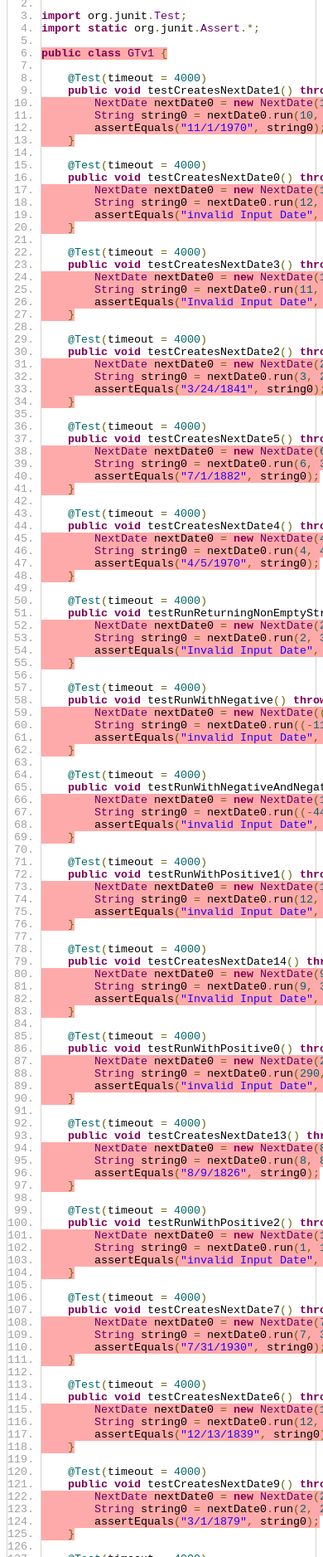
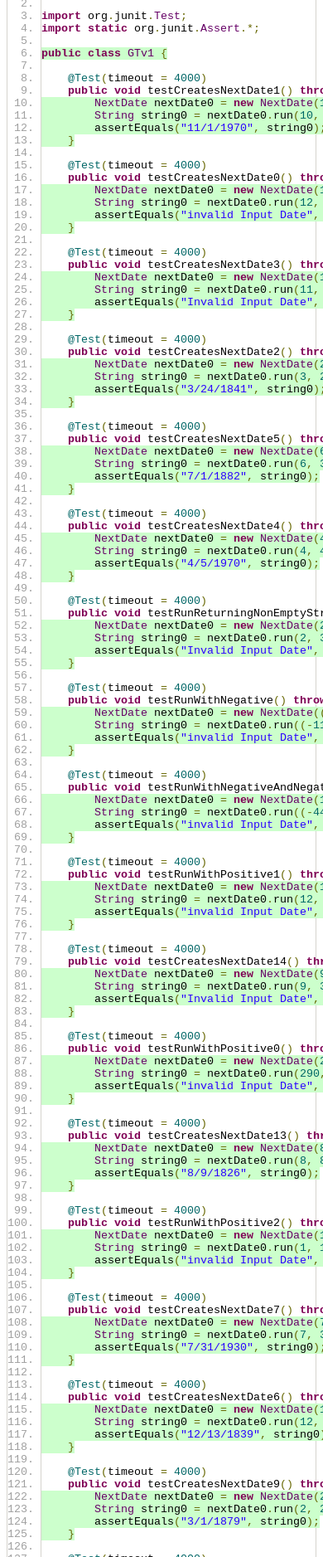
Before and after one commit to askarneu/SWTL5T1, a plain HTML site: page htmlReport/ee.ut.cs.swt.nextdate/GTv1.java.html in a window 390 px wide. Shown: the part 123-2000 px from the top of the page at 83% size. Drawn offline with Linux system fonts and the light colour scheme.

Commit message:
T2 completed

```diff
--- a/htmlReport/ee.ut.cs.swt.nextdate/GTv1.java.html
+++ b/htmlReport/ee.ut.cs.swt.nextdate/GTv1.java.html
@@ -1,156 +1,156 @@
-<?xml version="1.0" encoding="UTF-8"?><!DOCTYPE html PUBLIC "-//W3C//DTD XHTML 1.0 Strict//EN" "http://www.w3.org/TR/xhtml1/DTD/xhtml1-strict.dtd"><html xmlns="http://www.w3.org/1999/xhtml" lang="et"><head><meta http-equiv="Content-Type" content="text/html;charset=UTF-8"/><link rel="stylesheet" href="../jacoco-resources/report.css" type="text/css"/><link rel="shortcut icon" href="../jacoco-resources/report.gif" type="image/gif"/><title>GTv1.java</title><link rel="stylesheet" href="../jacoco-resources/prettify.css" type="text/css"/><script type="text/javascript" src="../jacoco-resources/prettify.js"></script></head><body onload="window['PR_TAB_WIDTH']=4;prettyPrint()"><div class="breadcrumb" id="breadcrumb"><span class="info"><a href="../jacoco-sessions.html" class="el_session">Sessions</a></span><a href="../index.html" class="el_report">MTv1 Coverage Results</a> &gt; <a href="index.source.html" class="el_package">ee.ut.cs.swt.nextdate</a> &gt; <span class="el_source">GTv1.java</span></div><h1>GTv1.java</h1><pre class="source lang-java linenums">package ee.ut.cs.swt.nextdate;
+<?xml version="1.0" encoding="UTF-8"?><!DOCTYPE html PUBLIC "-//W3C//DTD XHTML 1.0 Strict//EN" "http://www.w3.org/TR/xhtml1/DTD/xhtml1-strict.dtd"><html xmlns="http://www.w3.org/1999/xhtml" lang="et"><head><meta http-equiv="Content-Type" content="text/html;charset=UTF-8"/><link rel="stylesheet" href="../jacoco-resources/report.css" type="text/css"/><link rel="shortcut icon" href="../jacoco-resources/report.gif" type="image/gif"/><title>GTv1.java</title><link rel="stylesheet" href="../jacoco-resources/prettify.css" type="text/css"/><script type="text/javascript" src="../jacoco-resources/prettify.js"></script></head><body onload="window['PR_TAB_WIDTH']=4;prettyPrint()"><div class="breadcrumb" id="breadcrumb"><span class="info"><a href="../jacoco-sessions.html" class="el_session">Sessions</a></span><a href="../index.html" class="el_report">GTv1 Coverage Results</a> &gt; <a href="index.source.html" class="el_package">ee.ut.cs.swt.nextdate</a> &gt; <span class="el_source">GTv1.java</span></div><h1>GTv1.java</h1><pre class="source lang-java linenums">package ee.ut.cs.swt.nextdate;
 
 import org.junit.Test;
 import static org.junit.Assert.*;
 
-<span class="nc" id="L6">public class GTv1 {</span>
+<span class="fc" id="L6">public class GTv1 {</span>
 
 	@Test(timeout = 4000)
 	public void testCreatesNextDate1() throws Throwable {
-<span class="nc" id="L10">	    NextDate nextDate0 = new NextDate(10, 10, 10);</span>
-<span class="nc" id="L11">	    String string0 = nextDate0.run(10, 31, 1970);</span>
-<span class="nc" id="L12">	    assertEquals(&quot;11/1/1970&quot;, string0);</span>
-<span class="nc" id="L13">	}</span>
+<span class="fc" id="L10">	    NextDate nextDate0 = new NextDate(10, 10, 10);</span>
+<span class="fc" id="L11">	    String string0 = nextDate0.run(10, 31, 1970);</span>
+<span class="fc" id="L12">	    assertEquals(&quot;11/1/1970&quot;, string0);</span>
+<span class="fc" id="L13">	}</span>
 
 	@Test(timeout = 4000)
 	public void testCreatesNextDate0() throws Throwable {
-<span class="nc" id="L17">	    NextDate nextDate0 = new NextDate(12, 12, 12);</span>
-<span class="nc" id="L18">	    String string0 = nextDate0.run(12, 1839, 1839);</span>
-<span class="nc" id="L19">	    assertEquals(&quot;invalid Input Date&quot;, string0);</span>
-<span class="nc" id="L20">	}</span>
+<span class="fc" id="L17">	    NextDate nextDate0 = new NextDate(12, 12, 12);</span>
+<span class="fc" id="L18">	    String string0 = nextDate0.run(12, 1839, 1839);</span>
+<span class="fc" id="L19">	    assertEquals(&quot;invalid Input Date&quot;, string0);</span>
+<span class="fc" id="L20">	}</span>
 
 	@Test(timeout = 4000)
 	public void testCreatesNextDate3() throws Throwable {
-<span class="nc" id="L24">	    NextDate nextDate0 = new NextDate(11, 11, 11);</span>
-<span class="nc" id="L25">	    String string0 = nextDate0.run(11, 31, 1880);</span>
-<span class="nc" id="L26">	    assertEquals(&quot;Invalid Input Date&quot;, string0);</span>
-<span class="nc" id="L27">	}</span>
+<span class="fc" id="L24">	    NextDate nextDate0 = new NextDate(11, 11, 11);</span>
+<span class="fc" id="L25">	    String string0 = nextDate0.run(11, 31, 1880);</span>
+<span class="fc" id="L26">	    assertEquals(&quot;Invalid Input Date&quot;, string0);</span>
+<span class="fc" id="L27">	}</span>
 
 	@Test(timeout = 4000)
 	public void testCreatesNextDate2() throws Throwable {
-<span class="nc" id="L31">	    NextDate nextDate0 = new NextDate(23, 23, 23);</span>
-<span class="nc" id="L32">	    String string0 = nextDate0.run(3, 23, 1841);</span>
-<span class="nc" id="L33">	    assertEquals(&quot;3/24/1841&quot;, string0);</span>
-<span class="nc" id="L34">	}</span>
+<span class="fc" id="L31">	    NextDate nextDate0 = new NextDate(23, 23, 23);</span>
+<span class="fc" id="L32">	    String string0 = nextDate0.run(3, 23, 1841);</span>
+<span class="fc" id="L33">	    assertEquals(&quot;3/24/1841&quot;, string0);</span>
+<span class="fc" id="L34">	}</span>
 
 	@Test(timeout = 4000)
 	public void testCreatesNextDate5() throws Throwable {
-<span class="nc" id="L38">	    NextDate nextDate0 = new NextDate(6, 6, 6);</span>
-<span class="nc" id="L39">	    String string0 = nextDate0.run(6, 30, 1882);</span>
-<span class="nc" id="L40">	    assertEquals(&quot;7/1/1882&quot;, string0);</span>
-<span class="nc" id="L41">	}</span>
+<span class="fc" id="L38">	    NextDate nextDate0 = new NextDate(6, 6, 6);</span>
+<span class="fc" id="L39">	    String string0 = nextDate0.run(6, 30, 1882);</span>
+<span class="fc" id="L40">	    assertEquals(&quot;7/1/1882&quot;, string0);</span>
+<span class="fc" id="L41">	}</span>
 
 	@Test(timeout = 4000)
 	public void testCreatesNextDate4() throws Throwable {
-<span class="nc" id="L45">	    NextDate nextDate0 = new NextDate(4, 4, 4);</span>
-<span class="nc" id="L46">	    String string0 = nextDate0.run(4, 4, 1970);</span>
-<span class="nc" id="L47">	    assertEquals(&quot;4/5/1970&quot;, string0);</span>
-<span class="nc" id="L48">	}</span>
+<span class="fc" id="L45">	    NextDate nextDate0 = new NextDate(4, 4, 4);</span>
+<span class="fc" id="L46">	    String string0 = nextDate0.run(4, 4, 1970);</span>
+<span class="fc" id="L47">	    assertEquals(&quot;4/5/1970&quot;, string0);</span>
+<span class="fc" id="L48">	}</span>
 
 	@Test(timeout = 4000)
 	public void testRunReturningNonEmptyString() throws Throwable {
-<span class="nc" id="L52">	    NextDate nextDate0 = new NextDate(2, 2, 2);</span>
-<span class="nc" id="L53">	    String string0 = nextDate0.run(2, 31, 1901);</span>
-<span class="nc" id="L54">	    assertEquals(&quot;Invalid Input Date&quot;, string0);</span>
-<span class="nc" id="L55">	}</span>
+<span class="fc" id="L52">	    NextDate nextDate0 = new NextDate(2, 2, 2);</span>
+<span class="fc" id="L53">	    String string0 = nextDate0.run(2, 31, 1901);</span>
+<span class="fc" id="L54">	    assertEquals(&quot;Invalid Input Date&quot;, string0);</span>
+<span class="fc" id="L55">	}</span>
 
 	@Test(timeout = 4000)
 	public void testRunWithNegative() throws Throwable {
-<span class="nc" id="L59">	    NextDate nextDate0 = new NextDate((-112), (-112), (-112));</span>
-<span class="nc" id="L60">	    String string0 = nextDate0.run((-112), (-112), (-112));</span>
-<span class="nc" id="L61">	    assertEquals(&quot;invalid Input Date&quot;, string0);</span>
-<span class="nc" id="L62">	}</span>
+<span class="fc" id="L59">	    NextDate nextDate0 = new NextDate((-112), (-112), (-112));</span>
+<span class="fc" id="L60">	    String string0 = nextDate0.run((-112), (-112), (-112));</span>
+<span class="fc" id="L61">	    assertEquals(&quot;invalid Input Date&quot;, string0);</span>
+<span class="fc" id="L62">	}</span>
 
 	@Test(timeout = 4000)
 	public void testRunWithNegativeAndNegative() throws Throwable {
-<span class="nc" id="L66">	    NextDate nextDate0 = new NextDate(12, 12, 12);</span>
-<span class="nc" id="L67">	    String string0 = nextDate0.run((-441), 12, (-441));</span>
-<span class="nc" id="L68">	    assertEquals(&quot;invalid Input Date&quot;, string0);</span>
-<span class="nc" id="L69">	}</span>
+<span class="fc" id="L66">	    NextDate nextDate0 = new NextDate(12, 12, 12);</span>
+<span class="fc" id="L67">	    String string0 = nextDate0.run((-441), 12, (-441));</span>
+<span class="fc" id="L68">	    assertEquals(&quot;invalid Input Date&quot;, string0);</span>
+<span class="fc" id="L69">	}</span>
 
 	@Test(timeout = 4000)
 	public void testRunWithPositive1() throws Throwable {
-<span class="nc" id="L73">	    NextDate nextDate0 = new NextDate(12, 12, 12);</span>
-<span class="nc" id="L74">	    String string0 = nextDate0.run(12, 12, 12);</span>
-<span class="nc" id="L75">	    assertEquals(&quot;invalid Input Date&quot;, string0);</span>
-<span class="nc" id="L76">	}</span>
+<span class="fc" id="L73">	    NextDate nextDate0 = new NextDate(12, 12, 12);</span>
+<span class="fc" id="L74">	    String string0 = nextDate0.run(12, 12, 12);</span>
+<span class="fc" id="L75">	    assertEquals(&quot;invalid Input Date&quot;, string0);</span>
+<span class="fc" id="L76">	}</span>
 
 	@Test(timeout = 4000)
 	public void testCreatesNextDate14() throws Throwable {
-<span class="nc" id="L80">	    NextDate nextDate0 = new NextDate(9, 9, 9);</span>
-<span class="nc" id="L81">	    String string0 = nextDate0.run(9, 31, 1915);</span>
-<span class="nc" id="L82">	    assertEquals(&quot;Invalid Input Date&quot;, string0);</span>
-<span class="nc" id="L83">	}</span>
+<span class="fc" id="L80">	    NextDate nextDate0 = new NextDate(9, 9, 9);</span>
+<span class="fc" id="L81">	    String string0 = nextDate0.run(9, 31, 1915);</span>
+<span class="fc" id="L82">	    assertEquals(&quot;Invalid Input Date&quot;, string0);</span>
+<span class="fc" id="L83">	}</span>
 
 	@Test(timeout = 4000)
 	public void testRunWithPositive0() throws Throwable {
-<span class="nc" id="L87">	    NextDate nextDate0 = new NextDate(290, 290, 290);</span>
-<span class="nc" id="L88">	    String string0 = nextDate0.run(290, 290, 290);</span>
-<span class="nc" id="L89">	    assertEquals(&quot;invalid Input Date&quot;, string0);</span>
-<span class="nc" id="L90">	}</span>
+<span class="fc" id="L87">	    NextDate nextDate0 = new NextDate(290, 290, 290);</span>
+<span class="fc" id="L88">	    String string0 = nextDate0.run(290, 290, 290);</span>
+<span class="fc" id="L89">	    assertEquals(&quot;invalid Input Date&quot;, string0);</span>
+<span class="fc" id="L90">	}</span>
 
 	@Test(timeout = 4000)
 	public void testCreatesNextDate13() throws Throwable {
-<span class="nc" id="L94">	    NextDate nextDate0 = new NextDate(8, 8, 8);</span>
-<span class="nc" id="L95">	    String string0 = nextDate0.run(8, 8, 1826);</span>
-<span class="nc" id="L96">	    assertEquals(&quot;8/9/1826&quot;, string0);</span>
-<span class="nc" id="L97">	}</span>
+<span class="fc" id="L94">	    NextDate nextDate0 = new NextDate(8, 8, 8);</span>
+<span class="fc" id="L95">	    String string0 = nextDate0.run(8, 8, 1826);</span>
+<span class="fc" id="L96">	    assertEquals(&quot;8/9/1826&quot;, string0);</span>
+<span class="fc" id="L97">	}</span>
 
 	@Test(timeout = 4000)
 	public void testRunWithPositive2() throws Throwable {
-<span class="nc" id="L101">	    NextDate nextDate0 = new NextDate(1, 1, 1);</span>
-<span class="nc" id="L102">	    String string0 = nextDate0.run(1, 1, 2022);</span>
-<span class="nc" id="L103">	    assertEquals(&quot;invalid Input Date&quot;, string0);</span>
-<span class="nc" id="L104">	}</span>
+<span class="fc" id="L101">	    NextDate nextDate0 = new NextDate(1, 1, 1);</span>
+<span class="fc" id="L102">	    String string0 = nextDate0.run(1, 1, 2022);</span>
+<span class="fc" id="L103">	    assertEquals(&quot;invalid Input Date&quot;, string0);</span>
+<span class="fc" id="L104">	}</span>
 
 	@Test(timeout = 4000)
 	public void testCreatesNextDate7() throws Throwable {
-<span class="nc" id="L108">	    NextDate nextDate0 = new NextDate(7, 7, 7);</span>
-<span class="nc" id="L109">	    String string0 = nextDate0.run(7, 31, 1930);</span>
-<span class="nc" id="L110">	    assertEquals(&quot;7/31/1930&quot;, string0);</span>
-<span class="nc" id="L111">	}</span>
+<span class="fc" id="L108">	    NextDate nextDate0 = new NextDate(7, 7, 7);</span>
+<span class="fc" id="L109">	    String string0 = nextDate0.run(7, 31, 1930);</span>
+<span class="fc" id="L110">	    assertEquals(&quot;7/31/1930&quot;, string0);</span>
+<span class="fc" id="L111">	}</span>
 
 	@Test(timeout = 4000)
 	public void testCreatesNextDate6() throws Throwable {
-<span class="nc" id="L115">	    NextDate nextDate0 = new NextDate(12, 12, 12);</span>
-<span class="nc" id="L116">	    String string0 = nextDate0.run(12, 12, 1839);</span>
-<span class="nc" id="L117">	    assertEquals(&quot;12/13/1839&quot;, string0);</span>
-<span class="nc" id="L118">	}</span>
+<span class="fc" id="L115">	    NextDate nextDate0 = new NextDate(12, 12, 12);</span>
+<span class="fc" id="L116">	    String string0 = nextDate0.run(12, 12, 1839);</span>
+<span class="fc" id="L117">	    assertEquals(&quot;12/13/1839&quot;, string0);</span>
+<span class="fc" id="L118">	}</span>
 
 	@Test(timeout = 4000)
 	public void testCreatesNextDate9() throws Throwable {
-<span class="nc" id="L122">	    NextDate nextDate0 = new NextDate(2, 2, 2);</span>
-<span class="nc" id="L123">	    String string0 = nextDate0.run(2, 28, 1879);</span>
-<span class="nc" id="L124">	    assertEquals(&quot;3/1/1879&quot;, string0);</span>
-<span class="nc" id="L125">	}</span>
+<span class="fc" id="L122">	    NextDate nextDate0 = new NextDate(2, 2, 2);</span>
+<span class="fc" id="L123">	    String string0 = nextDate0.run(2, 28, 1879);</span>
+<span class="fc" id="L124">	    assertEquals(&quot;3/1/1879&quot;, string0);</span>
+<span class="fc" id="L125">	}</span>
 
 	@Test(timeout = 4000)
 	public void testCreatesNextDate8() throws Throwable {
-<span class="nc" id="L129">	    NextDate nextDate0 = new NextDate(2, 2, 2);</span>
-<span class="nc" id="L130">	    String string0 = nextDate0.run(2, 2, 1819);</span>
-<span class="nc" id="L131">	    assertEquals(&quot;2/3/1819&quot;, string0);</span>
-<span class="nc" id="L132">	}</span>
+<span class="fc" id="L129">	    NextDate nextDate0 = new NextDate(2, 2, 2);</span>
+<span class="fc" id="L130">	    String string0 = nextDate0.run(2, 2, 1819);</span>
+<span class="fc" id="L131">	    assertEquals(&quot;2/3/1819&quot;, string0);</span>
+<span class="fc" id="L132">	}</span>
 
 	@Test(timeout = 4000)
 	public void testCreatesNextDate10() throws Throwable {
-<span class="nc" id="L136">	    NextDate nextDate0 = new NextDate(2, 2, 2);</span>
-<span class="nc" id="L137">	    String string0 = nextDate0.run(2, 29, 1882);</span>
-<span class="nc" id="L138">	    assertEquals(&quot;Invalid Input Date&quot;, string0);</span>
-<span class="nc" id="L139">	}</span>
+<span class="fc" id="L136">	    NextDate nextDate0 = new NextDate(2, 2, 2);</span>
+<span class="fc" id="L137">	    String string0 = nextDate0.run(2, 29, 1882);</span>
+<span class="fc" id="L138">	    assertEquals(&quot;Invalid Input Date&quot;, string0);</span>
+<span class="fc" id="L139">	}</span>
 
 	@Test(timeout = 4000)
 	public void testCreatesNextDate12() throws Throwable {
-<span class="nc" id="L143">	    NextDate nextDate0 = new NextDate(5, 5, 5);</span>
-<span class="nc" id="L144">	    String string0 = nextDate0.run(5, 31, 1914);</span>
-<span class="nc" id="L145">	    assertEquals(&quot;6/1/1914&quot;, string0);</span>
-<span class="nc" id="L146">	}</span>
+<span class="fc" id="L143">	    NextDate nextDate0 = new NextDate(5, 5, 5);</span>
+<span class="fc" id="L144">	    String string0 = nextDate0.run(5, 31, 1914);</span>
+<span class="fc" id="L145">	    assertEquals(&quot;6/1/1914&quot;, string0);</span>
+<span class="fc" id="L146">	}</span>
 
 	@Test(timeout = 4000)
 	public void testCreatesNextDate11() throws Throwable {
-<span class="nc" id="L150">	    NextDate nextDate0 = new NextDate(1, 1, 1);</span>
-<span class="nc" id="L151">	    String string0 = nextDate0.run(1, 1, 2000);</span>
-<span class="nc" id="L152">	    assertEquals(&quot;1/2/2000&quot;, string0);</span>
-<span class="nc" id="L153">	}</span>
+<span class="fc" id="L150">	    NextDate nextDate0 = new NextDate(1, 1, 1);</span>
+<span class="fc" id="L151">	    String string0 = nextDate0.run(1, 1, 2000);</span>
+<span class="fc" id="L152">	    assertEquals(&quot;1/2/2000&quot;, string0);</span>
+<span class="fc" id="L153">	}</span>
 
 }
 </pre><div class="footer"><span class="right">Created with <a href="http://www.jacoco.org/jacoco">JaCoCo</a> 0.8.10.202304240956</span></div></body></html>
```
Also changed, not shown: htmlReport/ee.ut.cs.swt.nextdate/GTv1.html (+1 -1 lines), htmlReport/ee.ut.cs.swt.nextdate/MTv1.html (+1 -1 lines), htmlReport/ee.ut.cs.swt.nextdate/MTv1.java.html (+8 -8 lines), htmlReport/ee.ut.cs.swt.nextdate/NextDate.html (+1 -1 lines), htmlReport/ee.ut.cs.swt.nextdate/NextDate.java.html (+24 -24 lines), htmlReport/ee.ut.cs.swt.nextdate/index.html (+1 -1 lines), htmlReport/ee.ut.cs.swt.nextdate/index.source.html (+1 -1 lines), htmlReport/index.html (+1 -1 lines), htmlReport/jacoco-sessions.html (+1 -1 lines), 1 other file.
